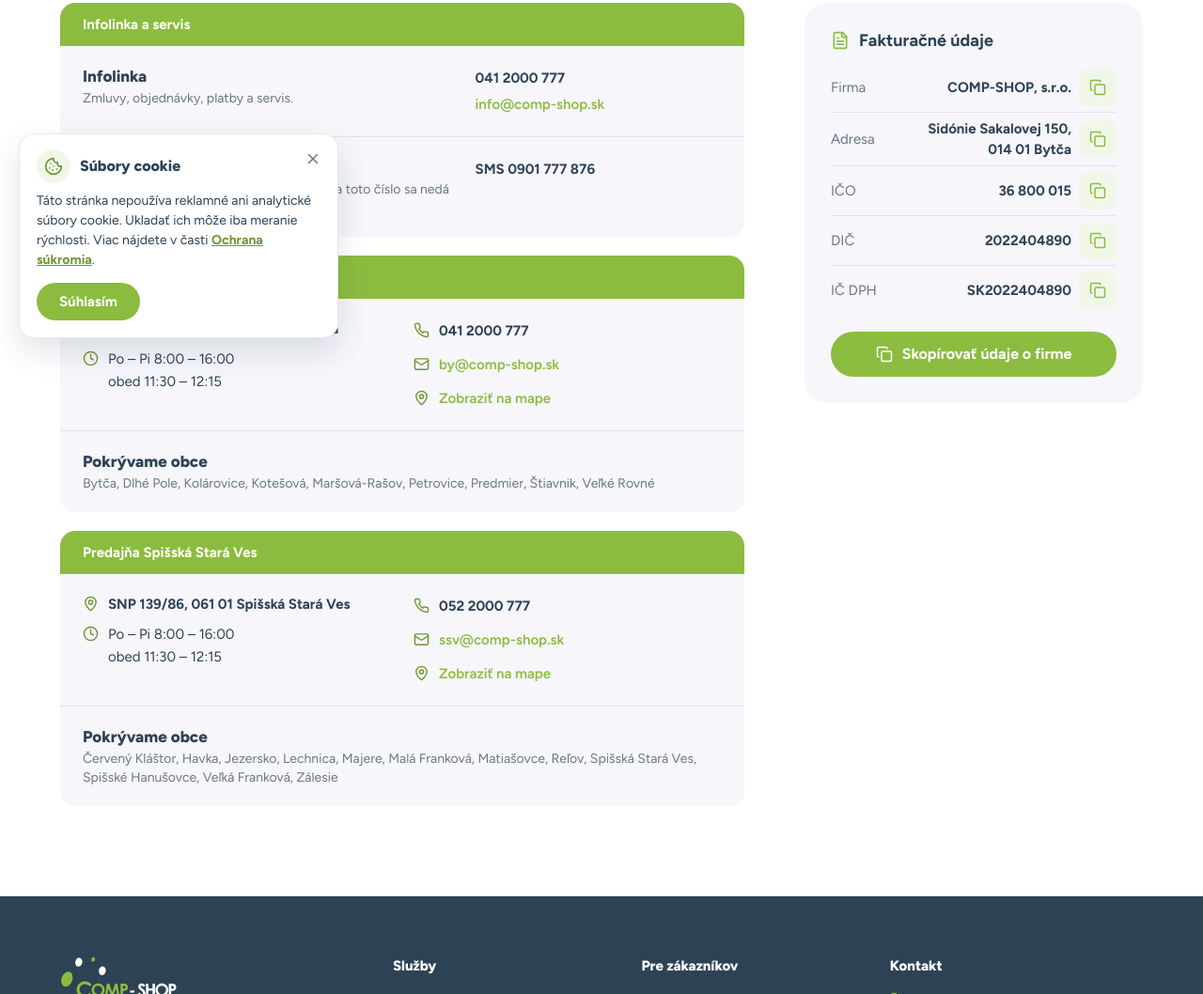
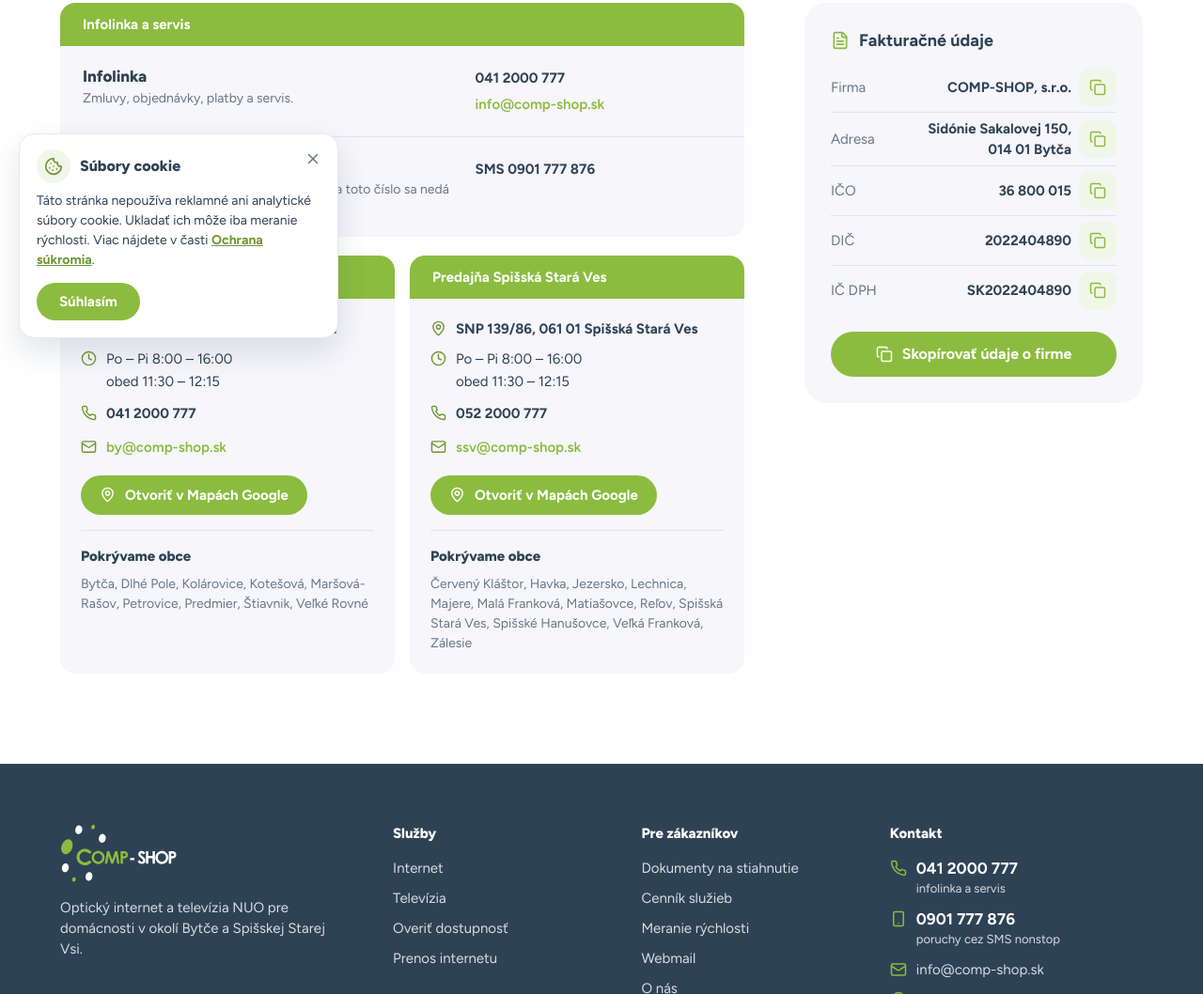
Before and after one commit to mrsamiq/compshop-navrh, a plain HTML site: page kontakt/index.html in a window 1280 px wide. Shown: the part 420-1478 px from the top of the page at 94% size. Drawn offline with Linux system fonts and the light colour scheme; a script that the page names is missing.

Commit message:
Kontakt, predajne ako dve karty

```diff
--- a/css/style.css
+++ b/css/style.css
@@ -867,7 +867,6 @@ a.od-cena-suma:hover { text-decoration: underline; }
 }
 
 .oddel-zoznam > li { display: grid; grid-template-columns: 1.5fr 1fr; gap: 6px 24px; padding: 20px 24px; }
-.oddel-zoznam > .oddel-obce { display: block; }
 .oddel-zoznam > li + li { border-top: 1px solid #E2E2EC; }
 .sekcia .oddel-tema { margin: 0; font-size: 17px; line-height: 24px; font-weight: 800; }
 .oddel-opis { margin: 2px 0 0; font-size: 14px; line-height: 20px; color: var(--muted); }
@@ -876,12 +875,17 @@ a.od-cena-suma:hover { text-decoration: underline; }
 .oddel-tel { font-weight: 700; }
 .oddel-mail { color: var(--zelena); font-weight: 600; }
 .oddel-tel:hover, .oddel-mail:hover { text-decoration: underline; }
-.oddel-zoznam > .oddel-predajna { grid-template-columns: 1fr 1fr; }
-.oddel-riadky { display: grid; gap: 8px; align-content: start; }
+.predajne { display: grid; grid-template-columns: repeat(auto-fit, minmax(300px, 1fr)); gap: 16px; margin-top: 20px; }
+.predajne .oddel { display: flex; flex-direction: column; margin: 0; }
+.oddel-telo { flex: 1; display: flex; flex-direction: column; align-items: flex-start; gap: 8px; padding: 20px 22px 22px; border-radius: 0 0 16px 16px; background: var(--gray); }
 .oddel-riadok { display: flex; gap: 10px; align-items: flex-start; margin: 0; font-size: 15px; line-height: 24px; }
 .oddel-riadok .ikona { width: 17px; height: 17px; margin-top: 3px; color: var(--zelena-tmava); }
 .oddel-adresa { font-weight: 700; }
 .oddel-adresa i { font-style: normal; white-space: nowrap; }
+.oddel-mapa { margin-top: 8px; padding: 11px 20px; font-size: 15px; line-height: 20px; }
+.oddel-mapa .ikona { width: 17px; height: 17px; }
+.sekcia .oddel-obce-nadpis { align-self: stretch; margin: 8px 0 0; padding-top: 16px; border-top: 1px solid #E2E2EC; font-size: 15px; line-height: 22px; font-weight: 800; }
+.oddel-obce-text { margin: 0; font-size: 14px; line-height: 21px; color: var(--muted); }
 
 .panel { margin-top: 20px; padding: 28px; border-radius: 24px; background: var(--gray); }
 .sekcia .panel h3 { display: flex; align-items: center; gap: 10px; margin: 0 0 12px; font-size: 18px; line-height: 24px; }
@@ -1174,16 +1178,14 @@ html.cookie-otvorene .na-vrch { display: none; }
 
 @media (max-width: 760px) {
     .oddel-zoznam > li { grid-template-columns: 1fr; gap: 4px; }
-    .oddel-zoznam > .oddel-predajna { grid-template-columns: 1fr; gap: 8px; }
 }
 
 @media (max-width: 600px) {
     .sekcia .oddel-hlava { padding: 12px 18px; }
     .oddel-zoznam > li { padding: 16px 18px; }
     .oddel-tel, .oddel-mail { padding: 8px 0; }
-    .oddel-predajna .oddel-riadky { gap: 0; }
-    .oddel-predajna .oddel-riadok { padding: 6px 0; }
-    .oddel-zoznam > .oddel-predajna { gap: 0; }
+    .oddel-telo { gap: 0; padding: 14px 18px 20px; }
+    .oddel-telo .oddel-riadok { padding: 6px 0; }
     .panel { padding: 22px 20px; border-radius: 22px; }
     .cookie { left: 16px; right: 16px; bottom: 88px; width: auto; }
 }
--- a/kontakt/index.html
+++ b/kontakt/index.html
@@ -22,7 +22,7 @@
     <link rel="apple-touch-icon" href="../img/apple-touch-icon.png">
     <link rel="preload" href="../fonts/figtree-latin.woff2" as="font" type="font/woff2" crossorigin>
     <link rel="preload" href="../fonts/figtree-latin-ext.woff2" as="font" type="font/woff2" crossorigin>
-    <link rel="stylesheet" href="../css/style.css?v=29b8e9cb">
+    <link rel="stylesheet" href="../css/style.css?v=d74a49bd">
     </head>
 <body>
     <div class="horny-riadok">
@@ -87,45 +87,31 @@
                             </li>
                                                     </ul>
                     </div>
+                    <div class="predajne">
                                                 <div class="oddel">
                             <h2 class="oddel-hlava">Predajňa Bytča</h2>
-                        <ul class="oddel-zoznam">
-                            <li class="oddel-predajna">
-                                <div class="oddel-riadky">
+                            <div class="oddel-telo">
                                 <p class="oddel-riadok oddel-adresa"><svg class="ikona" viewBox="0 0 24 24" aria-hidden="true"><path d="M20 10c0 4.993-5.539 10.193-7.399 11.799a1 1 0 0 1-1.202 0C9.539 20.193 4 14.993 4 10a8 8 0 0 1 16 0"/><circle cx="12" cy="10" r="3"/></svg><span>Sidónie Sakalovej 150, <i>014 01 Bytča</i></span></p>
                                 <p class="oddel-riadok"><svg class="ikona" viewBox="0 0 24 24" aria-hidden="true"><circle cx="12" cy="12" r="10"/><polyline points="12 6 12 12 16 14"/></svg><span>Po – Pi 8:00 – 16:00<br>obed 11:30 – 12:15</span></p>
-                                </div>
-                                <div class="oddel-riadky">
                                 <a class="oddel-riadok oddel-tel" href="tel:+421412000777"><svg class="ikona" viewBox="0 0 24 24" aria-hidden="true"><path d="M22 16.92v3a2 2 0 0 1-2.18 2 19.79 19.79 0 0 1-8.63-3.07 19.5 19.5 0 0 1-6-6 19.79 19.79 0 0 1-3.07-8.67A2 2 0 0 1 4.11 2h3a2 2 0 0 1 2 1.72 12.84 12.84 0 0 0 .7 2.81 2 2 0 0 1-.45 2.11L8.09 9.91a16 16 0 0 0 6 6l1.27-1.27a2 2 0 0 1 2.11-.45 12.84 12.84 0 0 0 2.81.7A2 2 0 0 1 22 16.92z"/></svg>041 2000 777</a>
                                 <a class="oddel-riadok oddel-mail" href="mailto:by@comp-shop.sk"><svg class="ikona" viewBox="0 0 24 24" aria-hidden="true"><rect width="20" height="16" x="2" y="4" rx="2"/><path d="m22 7-8.97 5.7a1.94 1.94 0 0 1-2.06 0L2 7"/></svg>by@comp-shop.sk</a>
-                                    <a class="oddel-riadok oddel-mail" href="https://www.google.com/maps/search/?api=1&amp;query=Sid%C3%B3nie+Sakalovej+150%2C+014+01+Byt%C4%8Da" target="_blank" rel="noopener"><svg class="ikona" viewBox="0 0 24 24" aria-hidden="true"><path d="M20 10c0 4.993-5.539 10.193-7.399 11.799a1 1 0 0 1-1.202 0C9.539 20.193 4 14.993 4 10a8 8 0 0 1 16 0"/><circle cx="12" cy="10" r="3"/></svg>Zobraziť na mape</a>
+                                <a class="btn btn-zelene oddel-mapa" href="https://www.google.com/maps/search/?api=1&amp;query=Sid%C3%B3nie+Sakalovej+150%2C+014+01+Byt%C4%8Da" target="_blank" rel="noopener"><svg class="ikona" viewBox="0 0 24 24" aria-hidden="true"><path d="M20 10c0 4.993-5.539 10.193-7.399 11.799a1 1 0 0 1-1.202 0C9.539 20.193 4 14.993 4 10a8 8 0 0 1 16 0"/><circle cx="12" cy="10" r="3"/></svg>Otvoriť v Mapách Google</a>
+                                <h3 class="oddel-obce-nadpis">Pokrývame obce</h3>
+                                <p class="oddel-obce-text">Bytča, Dlhé Pole, Kolárovice, Kotešová, Maršová-Rašov, Petrovice, Predmier, Štiavnik, Veľké Rovné</p>
                             </div>
-                            </li>
-                            <li class="oddel-obce">
-                                <h3 class="oddel-tema">Pokrývame obce</h3>
-                                <p class="oddel-opis">Bytča, Dlhé Pole, Kolárovice, Kotešová, Maršová-Rašov, Petrovice, Predmier, Štiavnik, Veľké Rovné</p>
-                            </li>
-                        </ul>
                         </div>
                                                 <div class="oddel">
                             <h2 class="oddel-hlava">Predajňa Spišská Stará Ves</h2>
-                        <ul class="oddel-zoznam">
-                            <li class="oddel-predajna">
-                                <div class="oddel-riadky">
+                            <div class="oddel-telo">
                                 <p class="oddel-riadok oddel-adresa"><svg class="ikona" viewBox="0 0 24 24" aria-hidden="true"><path d="M20 10c0 4.993-5.539 10.193-7.399 11.799a1 1 0 0 1-1.202 0C9.539 20.193 4 14.993 4 10a8 8 0 0 1 16 0"/><circle cx="12" cy="10" r="3"/></svg><span>SNP 139/86, <i>061 01 Spišská Stará Ves</i></span></p>
                                 <p class="oddel-riadok"><svg class="ikona" viewBox="0 0 24 24" aria-hidden="true"><circle cx="12" cy="12" r="10"/><polyline points="12 6 12 12 16 14"/></svg><span>Po – Pi 8:00 – 16:00<br>obed 11:30 – 12:15</span></p>
-                                </div>
-                                <div class="oddel-riadky">
                                 <a class="oddel-riadok oddel-tel" href="tel:+421522000777"><svg class="ikona" viewBox="0 0 24 24" aria-hidden="true"><path d="M22 16.92v3a2 2 0 0 1-2.18 2 19.79 19.79 0 0 1-8.63-3.07 19.5 19.5 0 0 1-6-6 19.79 19.79 0 0 1-3.07-8.67A2 2 0 0 1 4.11 2h3a2 2 0 0 1 2 1.72 12.84 12.84 0 0 0 .7 2.81 2 2 0 0 1-.45 2.11L8.09 9.91a16 16 0 0 0 6 6l1.27-1.27a2 2 0 0 1 2.11-.45 12.84 12.84 0 0 0 2.81.7A2 2 0 0 1 22 16.92z"/></svg>052 2000 777</a>
                                 <a class="oddel-riadok oddel-mail" href="mailto:ssv@comp-shop.sk"><svg class="ikona" viewBox="0 0 24 24" aria-hidden="true"><rect width="20" height="16" x="2" y="4" rx="2"/><path d="m22 7-8.97 5.7a1.94 1.94 0 0 1-2.06 0L2 7"/></svg>ssv@comp-shop.sk</a>
-                                    <a class="oddel-riadok oddel-mail" href="https://www.google.com/maps/search/?api=1&amp;query=SNP+139%2F86%2C+061+01+Spi%C5%A1sk%C3%A1+Star%C3%A1+Ves" target="_blank" rel="noopener"><svg class="ikona" viewBox="0 0 24 24" aria-hidden="true"><path d="M20 10c0 4.993-5.539 10.193-7.399 11.799a1 1 0 0 1-1.202 0C9.539 20.193 4 14.993 4 10a8 8 0 0 1 16 0"/><circle cx="12" cy="10" r="3"/></svg>Zobraziť na mape</a>
+                                <a class="btn btn-zelene oddel-mapa" href="https://www.google.com/maps/search/?api=1&amp;query=SNP+139%2F86%2C+061+01+Spi%C5%A1sk%C3%A1+Star%C3%A1+Ves" target="_blank" rel="noopener"><svg class="ikona" viewBox="0 0 24 24" aria-hidden="true"><path d="M20 10c0 4.993-5.539 10.193-7.399 11.799a1 1 0 0 1-1.202 0C9.539 20.193 4 14.993 4 10a8 8 0 0 1 16 0"/><circle cx="12" cy="10" r="3"/></svg>Otvoriť v Mapách Google</a>
+                                <h3 class="oddel-obce-nadpis">Pokrývame obce</h3>
+                                <p class="oddel-obce-text">Červený Kláštor, Havka, Jezersko, Lechnica, Majere, Malá Franková, Matiašovce, Reľov, Spišská Stará Ves, Spišské Hanušovce, Veľká Franková, Zálesie</p>
                             </div>
-                            </li>
-                            <li class="oddel-obce">
-                                <h3 class="oddel-tema">Pokrývame obce</h3>
-                                <p class="oddel-opis">Červený Kláštor, Havka, Jezersko, Lechnica, Majere, Malá Franková, Matiašovce, Reľov, Spišská Stará Ves, Spišské Hanušovce, Veľká Franková, Zálesie</p>
-                            </li>
-                        </ul>
+                        </div>
                                             </div>
                 </div>
                 <aside class="podstranka-bok">
```
Also changed, not shown: 404.html (+1 -1 lines), cennik-2025/index.html (+1 -1 lines), dokumenty/index.html (+1 -1 lines), index.html (+1 -1 lines), meranie-rychlosti/index.html (+1 -1 lines), o-nas/index.html (+1 -1 lines), ochrana-sukromia/index.html (+1 -1 lines). Lines whose indentation alone changed are shown as unchanged.
